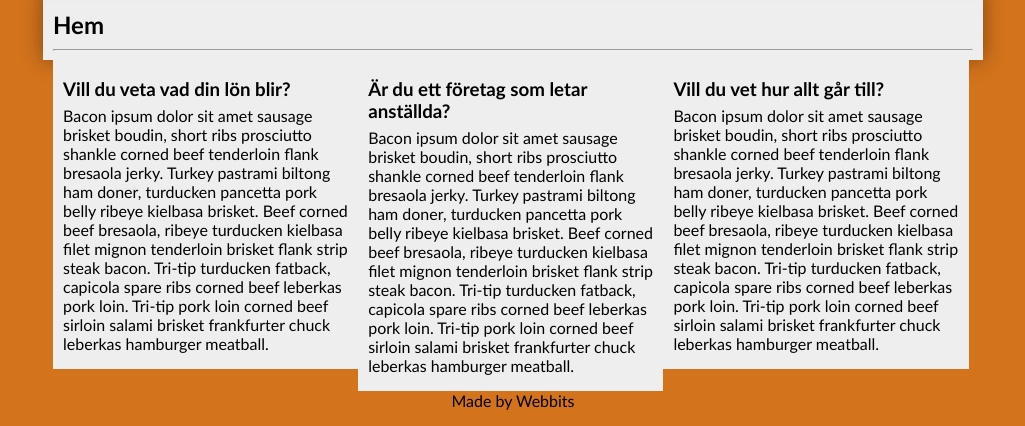
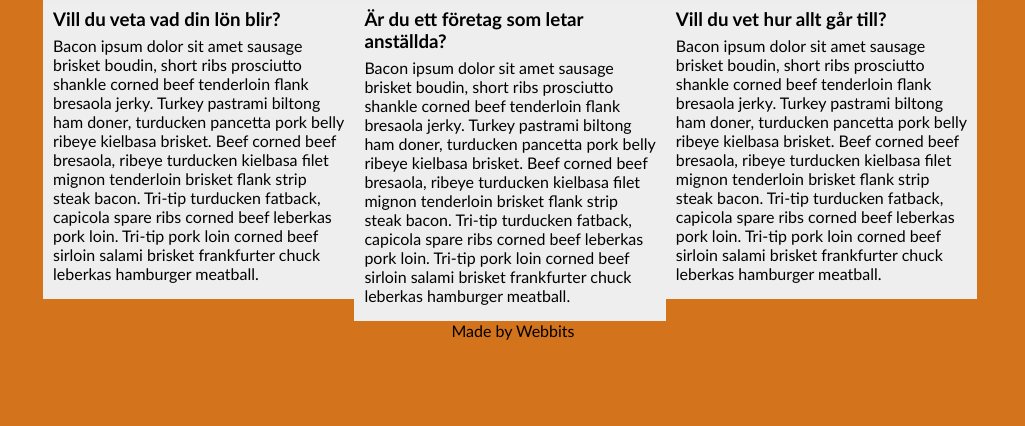
Before and after one commit to webbits-folke-palmqvist/RapidioUF, a PHP site: page / in a window 1280 px wide. Shown: the part 399-825 px from the top of the page, without its empty margins (127-1152 px from the left). After the commit the page ends 739 px from the top, so only its background shows below. Run offline with PHP 8.4, Linux system fonts and the light colour scheme.

Commit message:
Tog bort paper klassen

```diff
--- a/Hemsida/assets/pages/home.php
+++ b/Hemsida/assets/pages/home.php
@@ -1,6 +1,3 @@
-<div class="paper">
-	<h2>Hem</h2>
-	<hr>
 <div class="box">
 	<div class="box3">
 		<h3 class="menu">Vill du veta vad din lön blir?</h3>
@@ -15,4 +12,3 @@
 		<p>Bacon ipsum dolor sit amet sausage brisket boudin, short ribs prosciutto shankle corned beef tenderloin flank bresaola jerky. Turkey pastrami biltong ham doner, turducken pancetta pork belly ribeye kielbasa brisket. Beef corned beef bresaola, ribeye turducken kielbasa filet mignon tenderloin brisket flank strip steak bacon. Tri-tip turducken fatback, capicola spare ribs corned beef leberkas pork loin. Tri-tip pork loin corned beef sirloin salami brisket frankfurter chuck leberkas hamburger meatball.</p>
 	</div>
 </div>
-</div>
```
Lines whose indentation alone changed are shown as unchanged.
